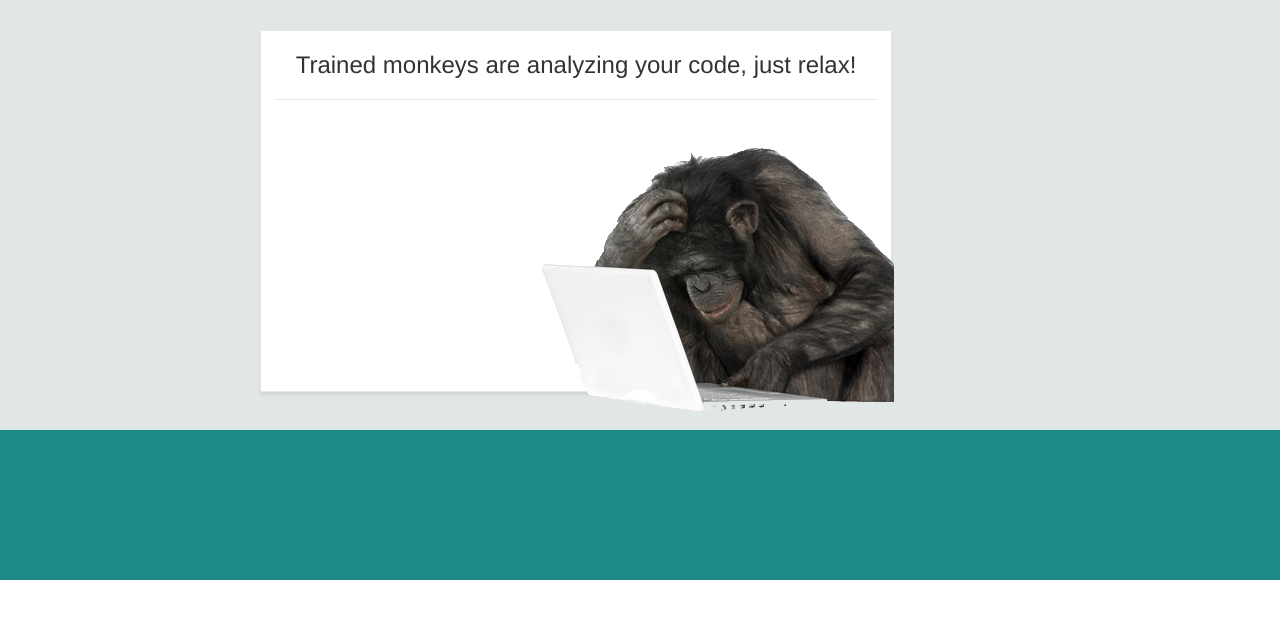
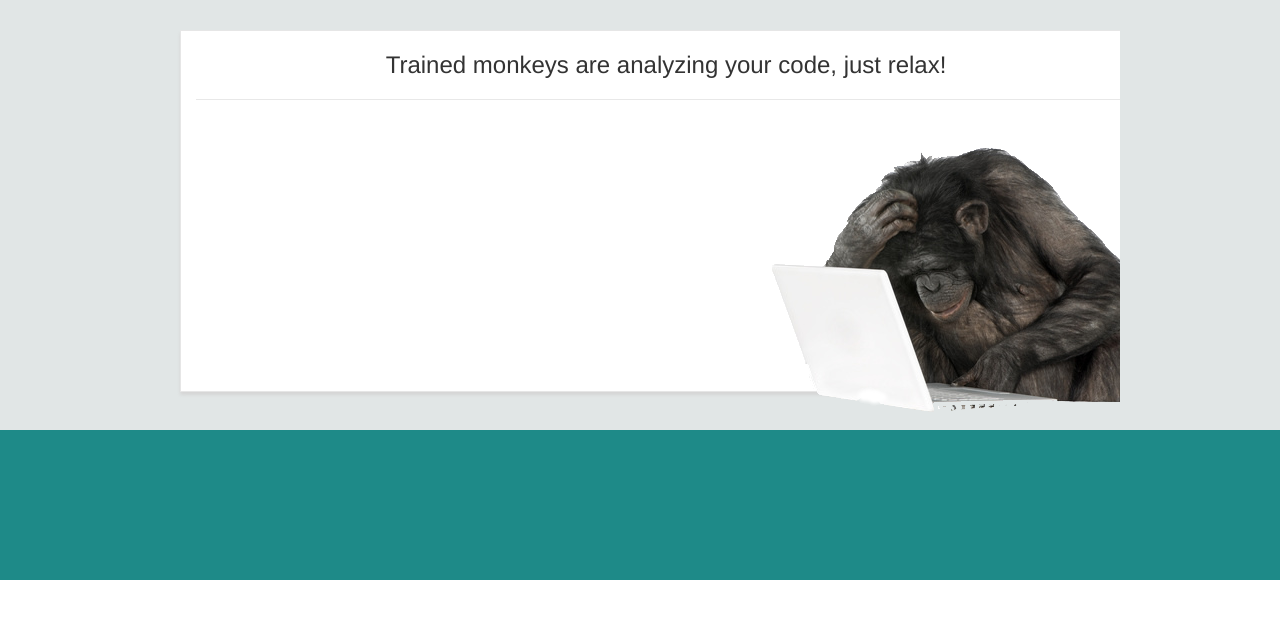
Before and after one commit to tarsisazevedo/djangodash2011, a Django app: page /wait/ in a window 1280 px wide. Shown: the part 180-800 px from the top of the page. Run offline with Django 3.2, Linux system fonts and the light colour scheme.

Commit message:
Change Layout

```diff
--- a/manouche_us/project/static/css/wait.css
+++ b/manouche_us/project/static/css/wait.css
@@ -2,10 +2,9 @@
     text-align: center;
     margin: 30px 20px;
     background-color: white;
-    width: 600px;
+    width: 100%;
     height: 320px;
     border: 1px solid #E6E6E6;
-    margin-left: 100px;
     padding: 20px 15px 20px 15px;
     -moz-box-shadow: 0px 3px 3px #D6D6D6;
     -webkit-box-shadow: 0px 3px 3px #D6D6D6;
@@ -25,6 +24,6 @@
     background: url("/static/img/monkey.png") no-repeat;
     width: 400px;
     height: 400px;
-    margin-left: 250px;
+    margin-left: 560px;
     margin-bottom: 80px
 }
--- a/manouche_us/settings.py
+++ b/manouche_us/settings.py
@@ -147,7 +147,7 @@ LOGGING = {
 
 TEST_RUNNER = 'django_nose.NoseTestSuiteRunner'
 TESTS_APPS = ('django_nose',)
-NOSE_ARGS = ['--quiet', "-sd", '--nologcapture', '--with-coverage', '--cover-erase']
+NOSE_ARGS = ['--quiet', "-sd", '--nologcapture', '--with-coverage', '--cover-erase', "--cover-html"]
 NOSE_ARGS.extend(['--cover-package=project'])
 NOSE_ARGS.append("--with-spec")
 NOSE_ARGS.append("--spec-color")
```
